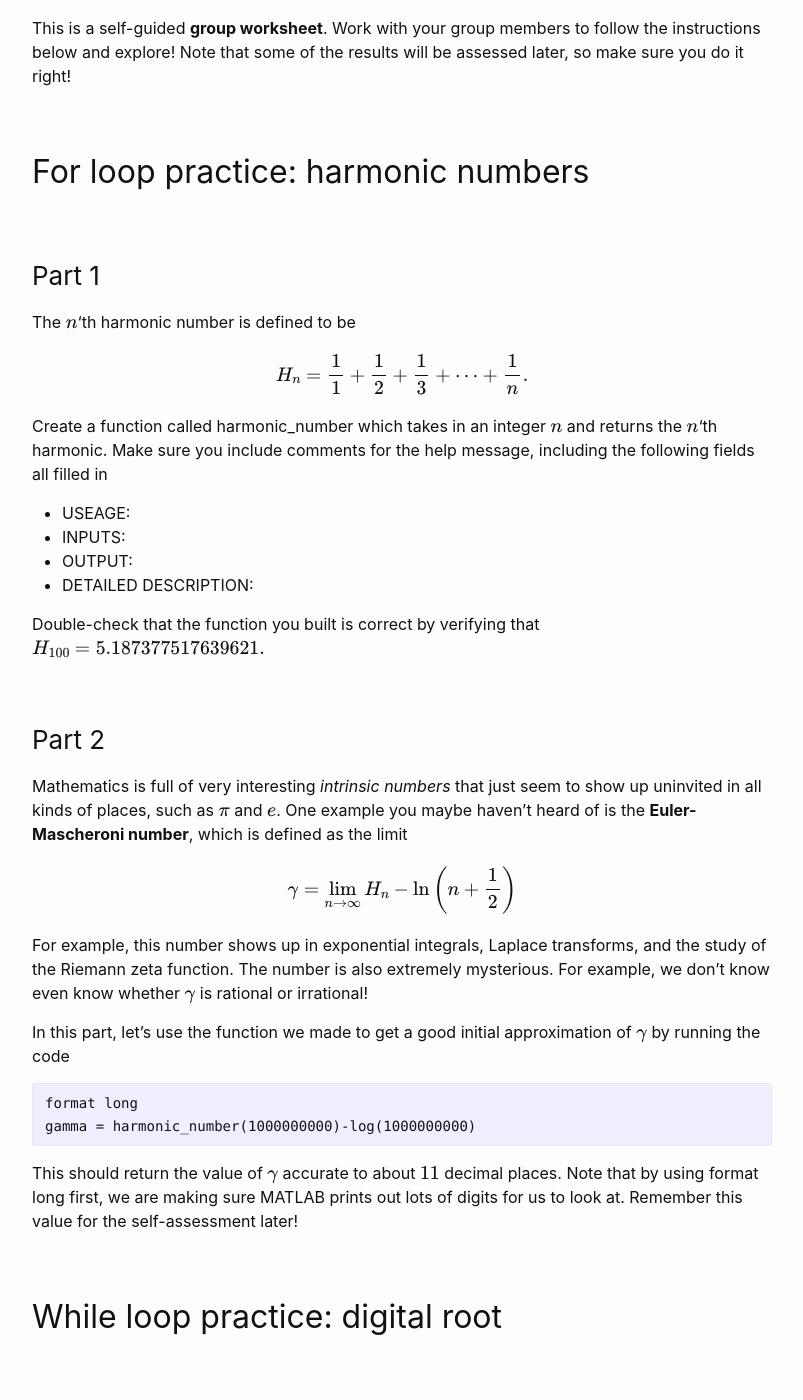
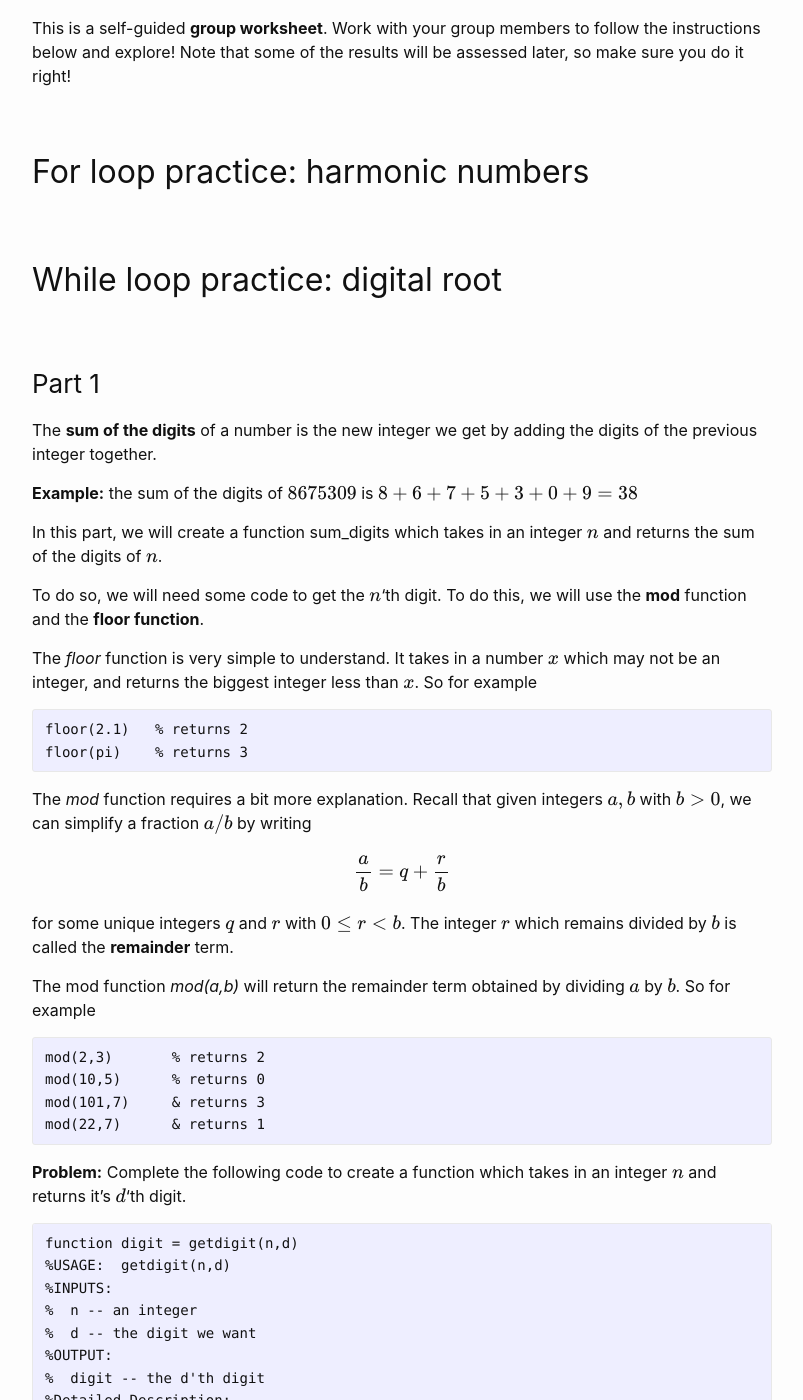
Before and after one commit to wcasper/math107spring2023, a Jekyll site: the page built from _worksheets/ws2/ws2-part2.md, in a window 1280 px wide and 1400 px high, scrolled down 299 px. Shown: the whole window, without its empty margins (238-1041 px from the left). Built offline with Jekyll 4.4.1, drawn with Linux system fonts in a browser that asks for light colours; some of the changed text lies outside the part shown.

Commit message:
broke up worksheet

````diff
--- a/_worksheets/ws2/ws2.md
+++ b/_worksheets/ws2/ws2-part2.md
@@ -9,39 +9,6 @@
 This is a self-guided **group worksheet**.  Work with your group members to follow the instructions below and explore!  Note that some of the results will be assessed later, so make sure you do it right!
 
 ## For loop practice: harmonic numbers
-
-### Part 1
-
-The $$n$$'th harmonic number is defined to be
-
-$$H_n = \frac{1}{1} + \frac{1}{2} + \frac{1}{3} + \dots + \frac{1}{n}.$$
-
-Create a function called harmonic_number which takes in an integer $$n$$ and returns the $$n$$'th harmonic.  Make sure you include comments for the help message, including the following fields all filled in
-* USEAGE:
-* INPUTS:
-* OUTPUT:
-* DETAILED DESCRIPTION:
-
-Double-check that the function you built is correct by verifying that
-$$H_{100}= 5.187377517639621.$$
-
-### Part 2
-
-Mathematics is full of very interesting *intrinsic numbers* that just seem to show up uninvited in all kinds of places, such as $$\pi$$ and $$e$$.  One example you maybe haven't heard of is the **Euler-Mascheroni number**, which is defined as the limit
-
-$$\gamma = \lim_{n\rightarrow\infty} H_n-\ln \left(n + \frac{1}{2}\right)$$
-
-For example, this number shows up in exponential integrals, Laplace transforms, and the study of the Riemann zeta function.
-The number is also extremely mysterious.  For example, we don't know even know whether $$\gamma$$ is rational or irrational!
-
-In this part, let's use the function we made to get a good initial approximation of $$\gamma$$ by running the code
-
-```Matlab
-format long
-gamma = harmonic_number(1000000000)-log(1000000000)
-```
-
-This should return the value of $$\gamma$$ accurate to about $$11$$ decimal places.  Note that by using format long first, we are making sure MATLAB prints out lots of digits for us to look at.  Remember this value for the self-assessment later!
 
 ## While loop practice: digital root
 
````
Also changed, not shown: other parts of _worksheets/ws2/ws2-part2.md (+2 -2 lines), _worksheets/ws2/ws2-part1.md (added, +50 -0 lines).
